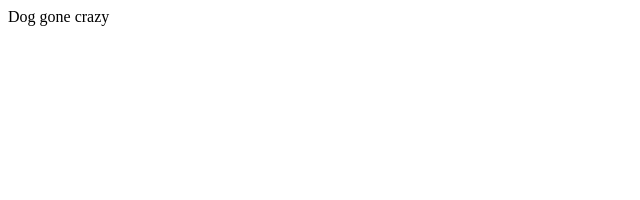
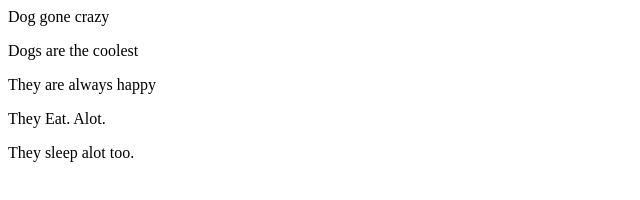
Before and after one commit to EarlBlue/dogdays.github.io, a plain HTML site: page index.html in a window 1280 px wide. Shown: the whole page, without its empty margins (0-640 px from the left). Drawn offline with Linux system fonts and the light colour scheme.

Commit message:
Test publishing

```diff
--- a/index.html
+++ b/index.html
@@ -7,6 +7,13 @@
     <body>
         <header>Dog gone crazy</header>
 
+        <p>Dogs are the coolest</p>
+        <p>They are always happy</p>
+        <p>They Eat. Alot.</p>
+        <p>They sleep alot too.</p>
+
+
+
 
     </body>
 </html>
```
